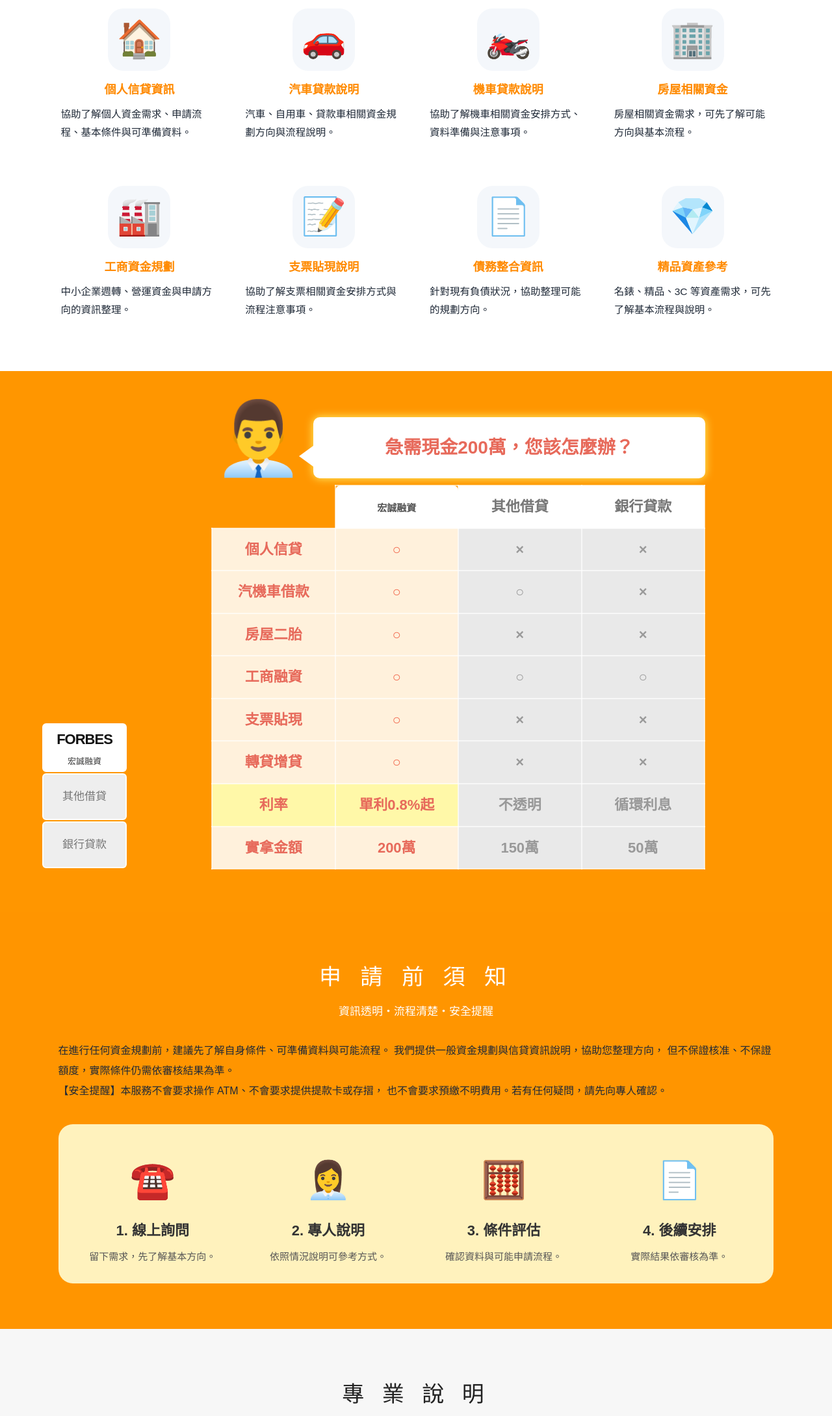
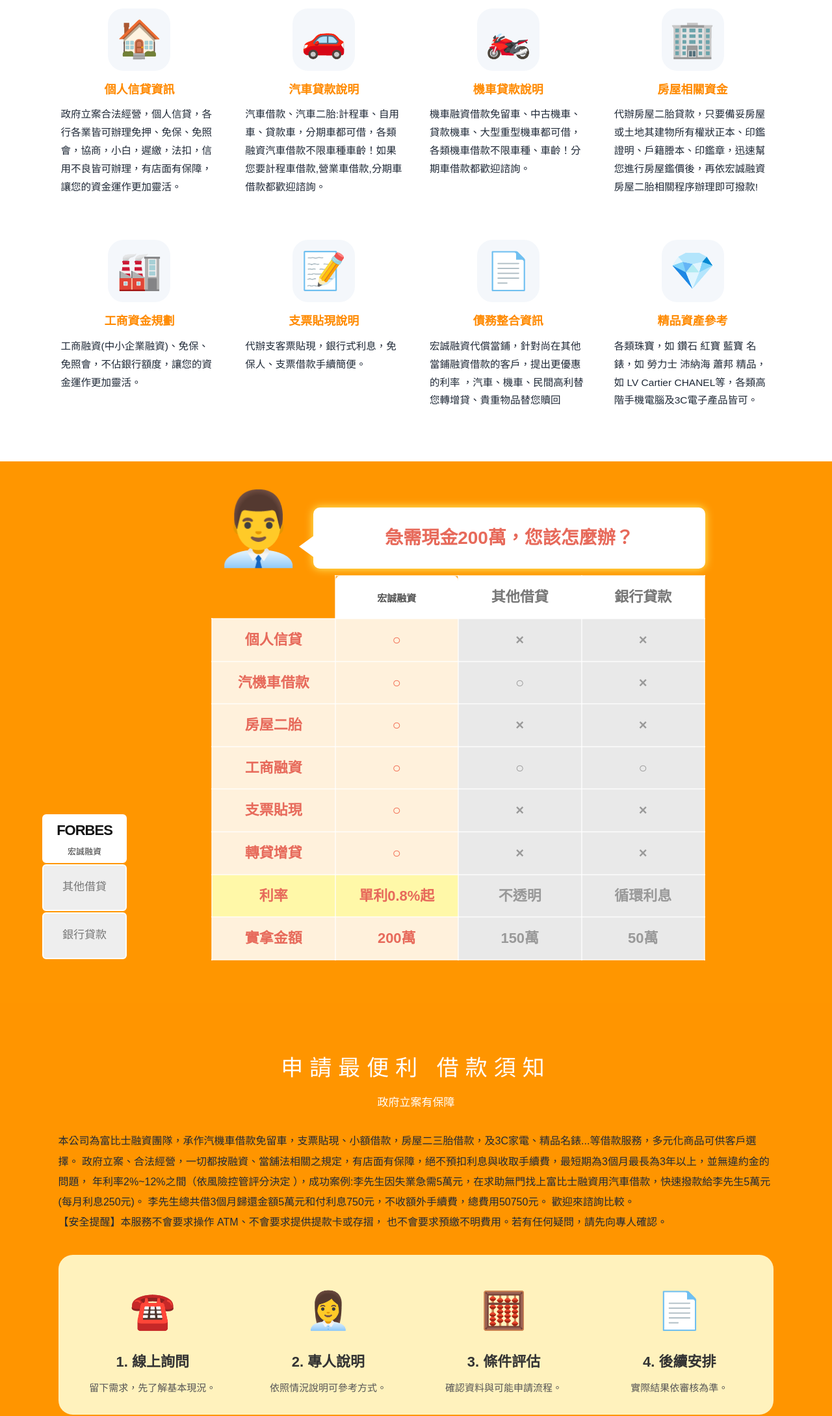
Before and after one commit to qximen65-ops/oospx, a plain HTML site: page index.html in a window 1280 px wide. Shown: the part 1202-3381 px from the top of the page at 65% size. Drawn offline with Linux system fonts and the light colour scheme.

Commit message:
Update index.html

```diff
--- a/index.html
+++ b/index.html
@@ -1235,49 +1235,57 @@
       <div class="service-card">
         <div class="icon">🏠</div>
         <h3>個人信貸資訊</h3>
-        <p>協助了解個人資金需求、申請流程、基本條件與可準備資料。</p>
+        <p>政府立案合法經營，個人信貸，各行各業皆可辦理免押、免保、免照會，協商，小白，遲繳，法扣，信用不良皆可辦理，有店面有保障，讓您的資金運作更加靈活。</p>
       </div>
 
       <div class="service-card">
         <div class="icon">🚗</div>
         <h3>汽車貸款說明</h3>
-        <p>汽車、自用車、貸款車相關資金規劃方向與流程說明。</p>
+        <p>汽車借款、汽車二胎:計程車、自用車、貸款車，分期車都可借，各類融資汽車借款不限車種車齡！如果您要計程車借款,營業車借款,分期車借款都歡迎諮詢。</p>
       </div>
 
       <div class="service-card">
         <div class="icon">🏍️</div>
         <h3>機車貸款說明</h3>
-        <p>協助了解機車相關資金安排方式、資料準備與注意事項。</p>
+        <p>機車融資借款免留車、中古機車、貸款機車、大型重型機車都可借，各類機車借款不限車種、車齡！分期車借款都歡迎諮詢。</p>
       </div>
 
       <div class="service-card">
         <div class="icon">🏢</div>
         <h3>房屋相關資金</h3>
-        <p>房屋相關資金需求，可先了解可能方向與基本流程。</p>
+        <p>代辦房屋二胎貸款，只要備妥房屋或土地其建物所有權狀正本、印鑑證明、戶籍謄本、印鑑章，迅速幫您進行房屋鑑價後，再依宏誠融資房屋二胎相關程序辦理即可撥款!</p>
       </div>
 
       <div class="service-card">
         <div class="icon">🏭</div>
         <h3>工商資金規劃</h3>
-        <p>中小企業週轉、營運資金與申請方向的資訊整理。</p>
+        <p>工商融資(中小企業融資)、免保、免照會，不佔銀行額度，讓您的資金運作更加靈活。
+
+</p>
       </div>
 
       <div class="service-card">
         <div class="icon">📝</div>
         <h3>支票貼現說明</h3>
-        <p>協助了解支票相關資金安排方式與流程注意事項。</p>
+        <p>代辦支客票貼現，銀行式利息，免保人、支票借款手續簡便。
+
+</p>
       </div>
 
       <div class="service-card">
         <div class="icon">📄</div>
         <h3>債務整合資訊</h3>
-        <p>針對現有負債狀況，協助整理可能的規劃方向。</p>
+        <p>宏誠融資代償當鋪，針對尚在其他當鋪融資借款的客戶，提出更優惠的利率 ，汽車、機車、民間高利替您轉增貸、貴重物品替您贖回
+
+</p>
       </div>
 
       <div class="service-card">
         <div class="icon">💎</div>
         <h3>精品資產參考</h3>
-        <p>名錶、精品、3C 等資產需求，可先了解基本流程與說明。</p>
+        <p>各類珠寶，如 鑽石 紅寶 藍寶 名錶，如 勞力士 沛納海 蕭邦 精品，如 LV Cartier CHANEL等，各類高階手機電腦及3C電子產品皆可。
+
+</p>
       </div>
     </div>
   </section>
@@ -1391,15 +1399,16 @@
 
   <section class="notice-section" id="notice">
     <div class="notice-title">
-      <h2>申 請 前 須 知</h2>
-      <p>資訊透明・流程清楚・安全提醒</p>
+      <h2>申請最便利 借款須知</h2>
+      <p>政府立案有保障</p>
     </div>
 
     <div class="notice-text">
       <p>
-        在進行任何資金規劃前，建議先了解自身條件、可準備資料與可能流程。
-        我們提供一般資金規劃與信貸資訊說明，協助您整理方向，
-        但不保證核准、不保證額度，實際條件仍需依審核結果為準。
+       本公司為富比士融資團隊，承作汽機車借款免留車，支票貼現、小額借款，房屋二三胎借款，及3C家電、精品名錶...等借款服務，多元化商品可供客戶選擇。
+        政府立案、合法經營，一切都按融資、當舖法相關之規定，有店面有保障，絕不預扣利息與收取手續費，最短期為3個月最長為3年以上，並無違約金的問題，
+        年利率2%~12%之間（依風險控管評分決定 ），成功案例:李先生因失業急需5萬元，在求助無門找上富比士融資用汽車借款，快速撥款給李先生5萬元(每月利息250元)。
+        李先生總共借3個月歸還金額5萬元和付利息750元，不收額外手續費，總費用50750元。 歡迎來諮詢比較。
       </p>
 
       <p>
@@ -1412,7 +1421,7 @@
       <div class="process-item">
         <div class="process-icon">☎️</div>
         <h3>1. 線上詢問</h3>
-        <p>留下需求，先了解基本方向。</p>
+        <p>留下需求，先了解基本現況。</p>
       </div>
 
       <div class="process-item">
@@ -1536,9 +1545,13 @@
   <section class="rate-section">
     <h3>額度、利率與費用說明</h3>
     <p>
-      本站提供一般資金規劃與信貸資訊說明，實際額度、利率、費用、還款期限與審核結果，
-      皆依各金融機構或合作單位之規定與個人條件評估為準。本頁不提供保證核准、
-      保證額度、保證利率或任何誇大承諾。申請前請確認合約內容、費用項目與自身還款能力。
+      1.還款期限：最低3個月，最長60個月 (以月計算)
+
+2.利率：依當舖法規定，年利率不得高於30% (月利率1%～2.5%)
+
+3.無任何代辦手續費。
+
+※ 範例：以年利率12％為例，月息即1％，每萬元每月利息100元。借款10萬元12個月清償沒有任何代辦手續費，得需清償本金1萬加12個月利息12000元，共計112000元。
     </p>
   </section>
 
```
